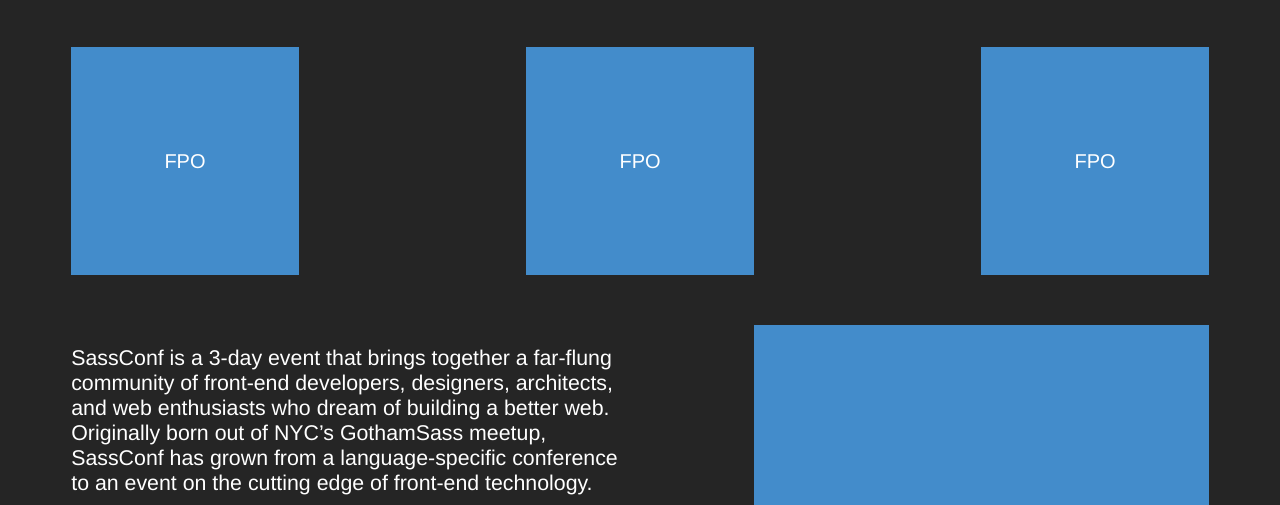
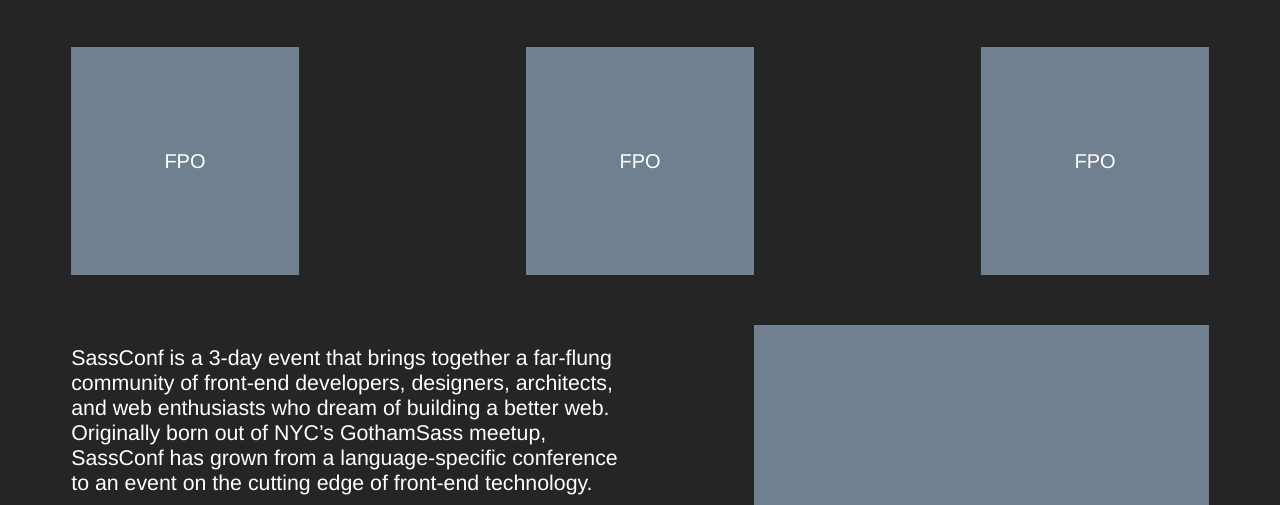
Before and after one commit to timhettler/sassconf-workshop, a website: page demo/index.html in a window 1280 px wide. Shown: the part 295-800 px from the top of the page. Drawn offline with Linux system fonts and the light colour scheme.

Commit message:
Replace unoptimized FPO mixin
Replace the initial FPO with the optimized one that we built over the
course of the workshop

```diff
--- a/sass/_fpo.scss
+++ b/sass/_fpo.scss
@@ -1,16 +1,17 @@
-@mixin fpo() {
-  background-color: $color--blue;
+$fpo-size: 100% !default;
+$fpo-bg: slategray !default;
+$fpo-color--text: #fff !default;
+$fpo-text: 'FPO' !default;
+
+%fpo {
   position: relative;
 
   &:before {
     content: '';
     display: block;
-    padding-bottom: 100%;
   }
 
   &:after {
-    content: 'FPO';
-    color: #fff;
     font: 20px/1 Helvetica;
     position: absolute;
     top: 50%;
@@ -18,3 +19,22 @@
     transform: translate(-50%, -50%);
   }
 }
+
+@mixin fpo(
+  $size: $fpo-size,
+  $bg: $fpo-bg,
+  $color--text: $fpo-color--text,
+  $text: $fpo-text
+) {
+  @extend %fpo;
+  background: $bg;
+
+  &:before {
+    padding-bottom: if(unitless($size), percentage($size), $size);
+  }
+
+  &:after {
+    content: $text;
+    color: $color--text;
+  }
+}
```
Also changed, not shown: demo/styles/app.css.
